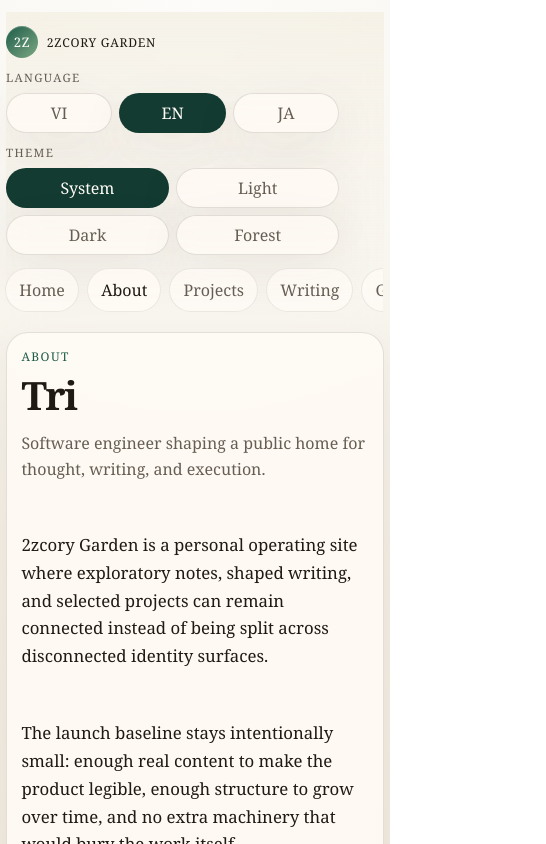
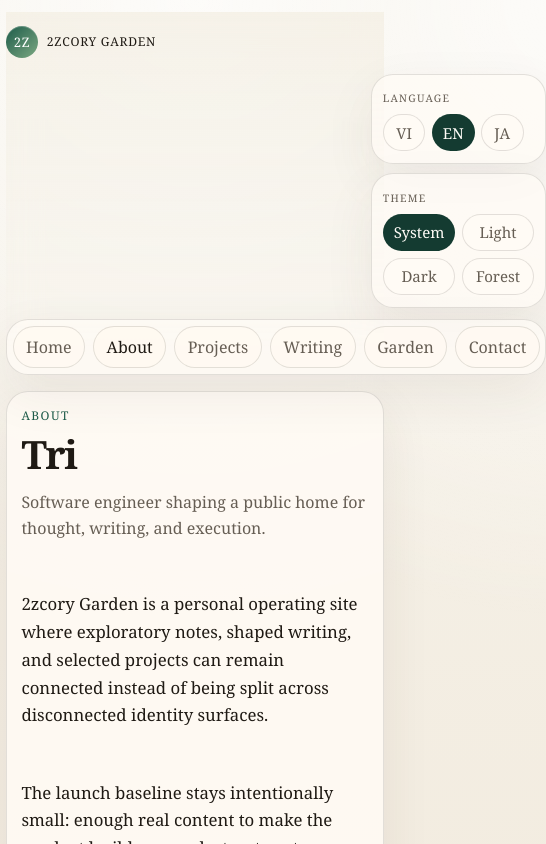
Before and after one commit to 2zcory/2zcory-garden, a Next.js app: page /en/about in a window 390 px wide. Shown: the top 844 px of the page, 546 px wide, since content can reach past the window. Built offline with nearby package versions, Linux system fonts and the light colour scheme.

Commit message:
Refine shared header hierarchy

```diff
--- a/app/[locale]/layout.tsx
+++ b/app/[locale]/layout.tsx
@@ -34,15 +34,23 @@ export default async function LocaleLayout({children, params}: LocaleLayoutProps
     <NextIntlClientProvider messages={messages}>
       <div className="site-shell" lang={locale}>
         <header className="site-header">
+          <div className="site-header-top">
             <Link href="/" className="brand-mark">
               <span className="brand-seed">2Z</span>
               <span>2zcory Garden</span>
             </Link>
             <div className="site-header-controls">
               <div className="site-header-utility">
+                <div className="site-header-panel">
                   <LocaleSwitcher />
+                </div>
+                <div className="site-header-panel">
                   <ThemeSwitcher />
                 </div>
+              </div>
+            </div>
+          </div>
+          <div className="site-header-nav-row">
             <SiteNav />
           </div>
         </header>
--- a/app/globals.css
+++ b/app/globals.css
@@ -144,27 +144,47 @@ main {
   position: sticky;
   top: 0;
   z-index: 10;
-  display: flex;
-  align-items: center;
-  justify-content: space-between;
-  gap: 1rem;
-  padding: 1rem 0 1.5rem;
+  display: grid;
+  gap: 0.95rem;
+  padding: 1rem 0 1.35rem;
   background: linear-gradient(180deg, var(--header-surface), transparent 92%);
   backdrop-filter: blur(16px);
 }
 
+.site-header-top {
+  display: grid;
+  grid-template-columns: minmax(0, auto) minmax(0, 1fr);
+  align-items: start;
+  gap: 1rem;
+}
+
 .site-header-controls {
   display: flex;
-  flex-direction: column;
   align-items: flex-end;
-  gap: 0.7rem;
+  justify-content: flex-end;
 }
 
 .site-header-utility {
-  display: flex;
-  flex-wrap: wrap;
-  justify-content: flex-end;
-  gap: 0.75rem;
+  display: grid;
+  grid-template-columns: repeat(2, minmax(220px, max-content));
+  justify-content: end;
+  gap: 0.8rem;
+}
+
+.site-header-panel,
+.site-header-nav-row {
+  border: 1px solid var(--line);
+  background: color-mix(in srgb, var(--surface) 84%, transparent);
+  box-shadow: var(--shadow);
+  border-radius: 22px;
+}
+
+.site-header-panel {
+  padding: 0.8rem 0.9rem 0.85rem;
+}
+
+.site-header-nav-row {
+  padding: 0.45rem;
 }
 
 .brand-mark {
@@ -175,6 +195,7 @@ main {
   letter-spacing: 0.08em;
   text-transform: uppercase;
   min-width: 0;
+  padding-top: 0.55rem;
 }
 
 .brand-seed {
@@ -191,63 +212,71 @@ main {
 
 .site-nav {
   display: flex;
-  flex-wrap: wrap;
+  flex-wrap: nowrap;
   gap: 0.5rem;
-  justify-content: flex-end;
+  align-items: center;
+  overflow-x: auto;
+  scrollbar-width: none;
+}
+
+.site-nav::-webkit-scrollbar {
+  display: none;
 }
 
 .theme-switcher {
   display: inline-grid;
-  gap: 0.45rem;
+  gap: 0.55rem;
   color: var(--muted);
 }
 
 .locale-switcher {
   display: inline-grid;
-  gap: 0.45rem;
+  gap: 0.55rem;
   color: var(--muted);
 }
 
 .theme-switcher-label {
-  font-size: 0.72rem;
+  font-size: 0.65rem;
   letter-spacing: 0.12em;
   text-transform: uppercase;
 }
 
 .locale-switcher-label {
-  font-size: 0.72rem;
+  font-size: 0.65rem;
   letter-spacing: 0.12em;
   text-transform: uppercase;
 }
 
 .theme-switcher-options {
-  display: inline-flex;
-  flex-wrap: wrap;
-  gap: 0.45rem;
+  display: grid;
+  grid-template-columns: repeat(2, minmax(0, 1fr));
+  gap: 0.4rem;
 }
 
 .locale-switcher-options {
-  display: inline-flex;
-  flex-wrap: wrap;
-  gap: 0.45rem;
+  display: grid;
+  grid-template-columns: repeat(3, minmax(0, 1fr));
+  gap: 0.4rem;
 }
 
 .theme-switcher-option {
   border: 1px solid var(--line);
   background: var(--input-surface);
   color: var(--muted);
-  padding: 0.55rem 0.8rem;
+  min-height: 2.5rem;
+  padding: 0.55rem 0.75rem;
   border-radius: 999px;
-  box-shadow: var(--shadow);
+  text-align: center;
 }
 
 .locale-switcher-option {
   border: 1px solid var(--line);
   background: var(--input-surface);
   color: var(--muted);
-  padding: 0.55rem 0.8rem;
+  min-height: 2.5rem;
+  padding: 0.55rem 0.75rem;
   border-radius: 999px;
-  box-shadow: var(--shadow);
+  text-align: center;
 }
 
 .theme-switcher-option.active {
@@ -263,17 +292,21 @@ main {
 }
 
 .nav-link {
-  padding: 0.6rem 0.9rem;
+  flex: 0 0 auto;
+  padding: 0.72rem 1rem;
   border-radius: 999px;
   color: var(--muted);
+  background: transparent;
+  border: 1px solid transparent;
   transition: background-color 180ms ease, color 180ms ease;
 }
 
 .nav-link:hover,
 .nav-link:focus-visible,
 .nav-link.active {
-  background: var(--surface);
+  background: color-mix(in srgb, var(--surface-strong) 88%, transparent);
   color: var(--text);
+  border-color: var(--line);
 }
 
 .hero-card,
@@ -520,21 +553,23 @@ main {
 
   .site-header {
     position: static;
-    align-items: flex-start;
-    flex-direction: column;
+  }
+
+  .site-header-top {
+    grid-template-columns: 1fr;
+  }
+
+  .brand-mark {
+    padding-top: 0;
   }
 
   .site-header-controls {
     width: 100%;
-    align-items: flex-start;
   }
 
   .site-header-utility {
-    justify-content: flex-start;
-  }
-
-  .site-nav {
-    justify-content: flex-start;
+    grid-template-columns: repeat(2, minmax(0, 1fr));
+    justify-content: stretch;
   }
 }
 
@@ -545,8 +580,8 @@ main {
   }
 
   .site-header {
-    gap: 0.85rem;
-    padding: 0.9rem 0 1rem;
+    gap: 0.75rem;
+    padding: 0.85rem 0 1rem;
   }
 
   .brand-mark {
@@ -560,61 +595,43 @@ main {
     font-size: 0.82rem;
   }
 
-  .site-nav {
-    width: 100%;
-    display: flex;
-    flex-wrap: nowrap;
-    gap: 0.5rem;
-    overflow-x: auto;
-    padding: 0.15rem 0 0.25rem;
-    margin-inline: -0.05rem;
-    scrollbar-width: none;
-    -webkit-overflow-scrolling: touch;
+  .site-header-utility {
+    grid-template-columns: 1fr;
+    gap: 0.6rem;
   }
 
-  .site-nav::-webkit-scrollbar {
-    display: none;
+  .site-header-panel {
+    padding: 0.72rem 0.78rem 0.78rem;
   }
 
-  .theme-switcher {
+  .site-header-nav-row {
     width: 100%;
-  }
-
-  .locale-switcher {
-    width: 100%;
+    padding: 0.35rem;
   }
 
   .theme-switcher-options {
-    width: 100%;
-    display: grid;
     grid-template-columns: repeat(2, minmax(0, 1fr));
   }
 
   .locale-switcher-options {
-    width: 100%;
-    display: grid;
     grid-template-columns: repeat(3, minmax(0, 1fr));
   }
 
   .theme-switcher-option {
-    justify-content: center;
+    min-height: 2.35rem;
+    padding-inline: 0.65rem;
   }
 
   .locale-switcher-option {
-    justify-content: center;
+    min-height: 2.35rem;
+    padding-inline: 0.65rem;
   }
 
   .nav-link {
-    flex: 0 0 auto;
-    display: inline-flex;
-    align-items: center;
-    justify-content: center;
-    text-align: center;
-    white-space: nowrap;
-    min-height: 2.65rem;
-    padding: 0.65rem 0.9rem;
-    background: rgba(255, 251, 245, 0.72);
-    border: 1px solid rgba(31, 26, 20, 0.08);
+    min-height: 2.45rem;
+    padding: 0.62rem 0.86rem;
+    background: color-mix(in srgb, var(--surface-strong) 84%, transparent);
+    border-color: var(--line);
   }
 
   .hero-card,
@@ -689,25 +706,23 @@ main {
     font-size: 0.76rem;
   }
 
-  .nav-link {
-    min-height: 2.5rem;
-    padding: 0.6rem 0.82rem;
+  .site-header-panel {
+    padding: 0.65rem 0.7rem 0.72rem;
   }
 
-  .theme-switcher {
-    gap: 0.5rem;
-  }
-
-  .locale-switcher {
-    gap: 0.5rem;
+  .nav-link {
+    min-height: 2.35rem;
+    padding: 0.58rem 0.78rem;
   }
 
   .theme-switcher-option {
-    padding: 0.5rem 0.72rem;
+    padding: 0.48rem 0.62rem;
+    font-size: 0.94rem;
   }
 
   .locale-switcher-option {
-    padding: 0.5rem 0.72rem;
+    padding: 0.48rem 0.62rem;
+    font-size: 0.94rem;
   }
 
   .hero-card {
```
Lines whose indentation alone changed are shown as unchanged.
